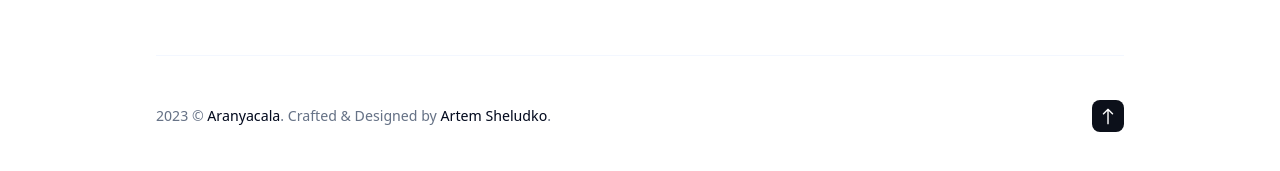
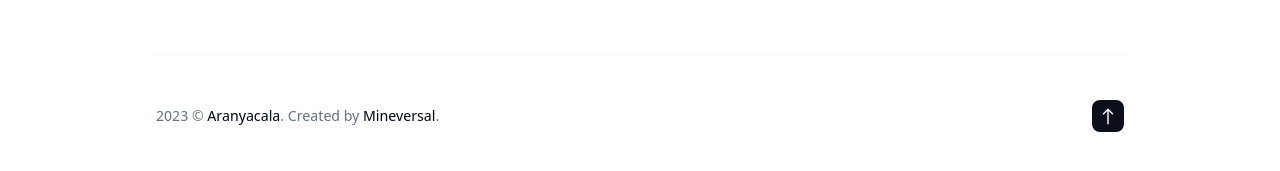
Before and after one commit to AranyacalaTrisakti/Blog, a Jekyll site: the page built from index.html, in a window 1280 px wide and 900 px high, scrolled down 8234 px. Shown: the part 724-895 px from the top of the window. Built offline with Jekyll 4.4.1, drawn with Linux system fonts in a browser that asks for light colours; nearby versions of some CDN libraries.

Commit message:
Update footer.html

```diff
--- a/_includes/footer.html
+++ b/_includes/footer.html
@@ -92,7 +92,7 @@
 
         <div class="footer__info">
           <div class="footer__info-box">
-            <div class="copyright">{{site.time | date: '%Y'}} &copy; <a href="/">{{site.data.settings.title}}</a>. Crafted & Designed by <a href="https://jekyllthemes.io/developers/artem-sheludko">Artem Sheludko</a>.</div>
+            <div class="copyright">{{site.time | date: '%Y'}} &copy; <a href="/">{{site.data.settings.title}}</a>. Created by <a href="https://mineversal.com">Mineversal</a>.</div>
             <div class="top" title="Top"><i class="ion ion-ios-arrow-round-up"></i></div>
           </div>
         </div>
```
